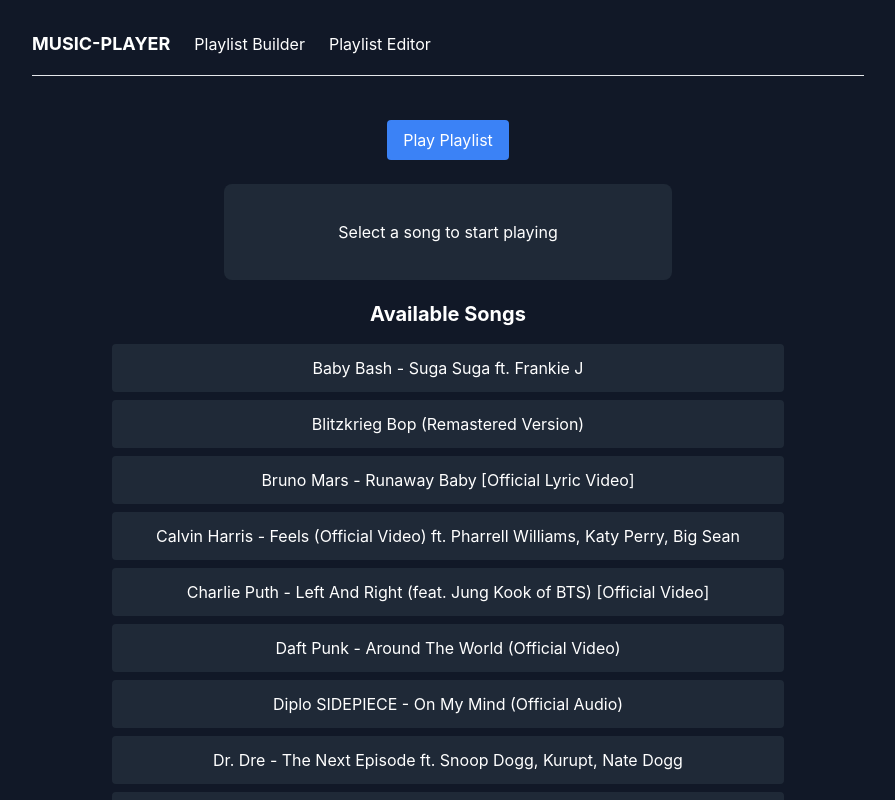
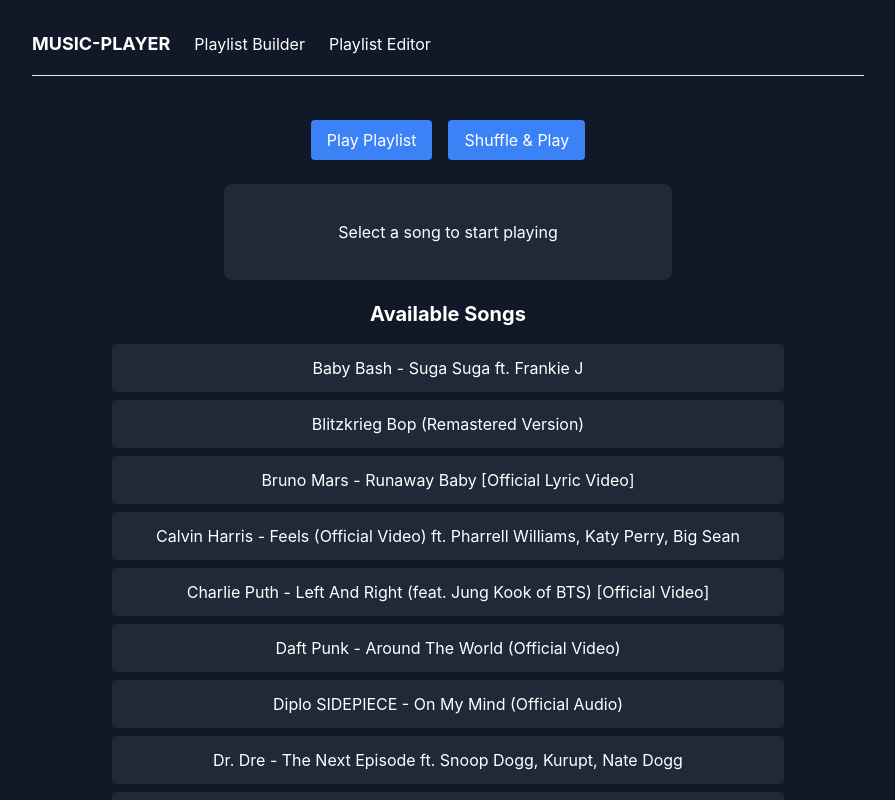
Before and after one commit to mattadosss/Music-Player, a React (Create React App) app: page / in a window 1280 px wide. Shown: the top 800 px of the page, without its empty margins (192-1087 px from the left). Built offline with nearby package versions, Linux system fonts and the light colour scheme.

Commit message:
shuffle and play button

```diff
--- a/src/pages/Main.jsx
+++ b/src/pages/Main.jsx
@@ -1,6 +1,15 @@
 import React from 'react';
 import Player from '../components/Player';
 import { usePlaylist } from '../store/playlist';
+
+function shuffleArray(array) {
+    const arr = [...array];
+    for (let i = arr.length - 1; i > 0; i--) {
+        const j = Math.floor(Math.random() * (i + 1));
+        [arr[i], arr[j]] = [arr[j], arr[i]];
+    }
+    return arr;
+}
 
 const Main = ({
     currentSongIndex,
@@ -18,7 +27,7 @@
     handleLoadedMetadata,
     handleSongSelect
 }) => {
-    const { playlist } = usePlaylist();
+    const { playlist, setPlaylist } = usePlaylist();
 
     const handlePlayPlaylist = () => {
         if (playlist.length > 0) {
@@ -26,15 +35,30 @@
         }
     };
 
+    const handleShuffleAndPlay = () => {
+        const shuffled = shuffleArray(songs.map((_, i) => i));
+        setPlaylist(shuffled);
+        if (shuffled.length > 0) {
+            handleSongSelect(shuffled[0]);
+        }
+    };
+
     return (
         <main className="py-8">
-            <div className="flex justify-center mb-6">
+            <div className="flex justify-center mb-6 space-x-4">
                 <button
                     className="px-4 py-2 bg-blue-500 hover:bg-blue-600 text-white rounded"
                     onClick={handlePlayPlaylist}
                     disabled={playlist.length === 0}
                 >
                     Play Playlist
+                </button>
+                <button
+                    className="px-4 py-2 bg-blue-500 hover:bg-blue-600 text-white rounded"
+                    onClick={handleShuffleAndPlay}
+                    disabled={songs.length === 0}
+                >
+                    Shuffle & Play
                 </button>
             </div>
             <Player
```
